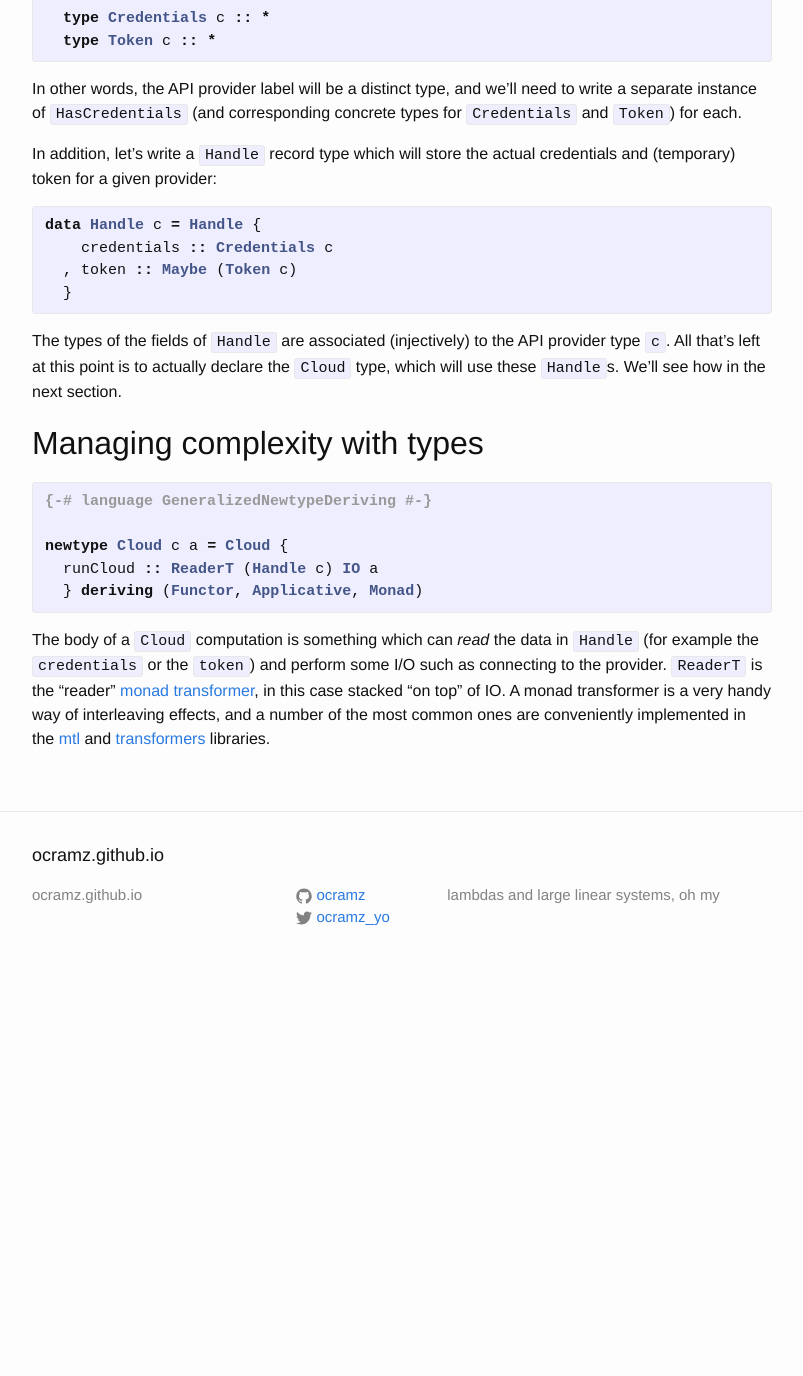
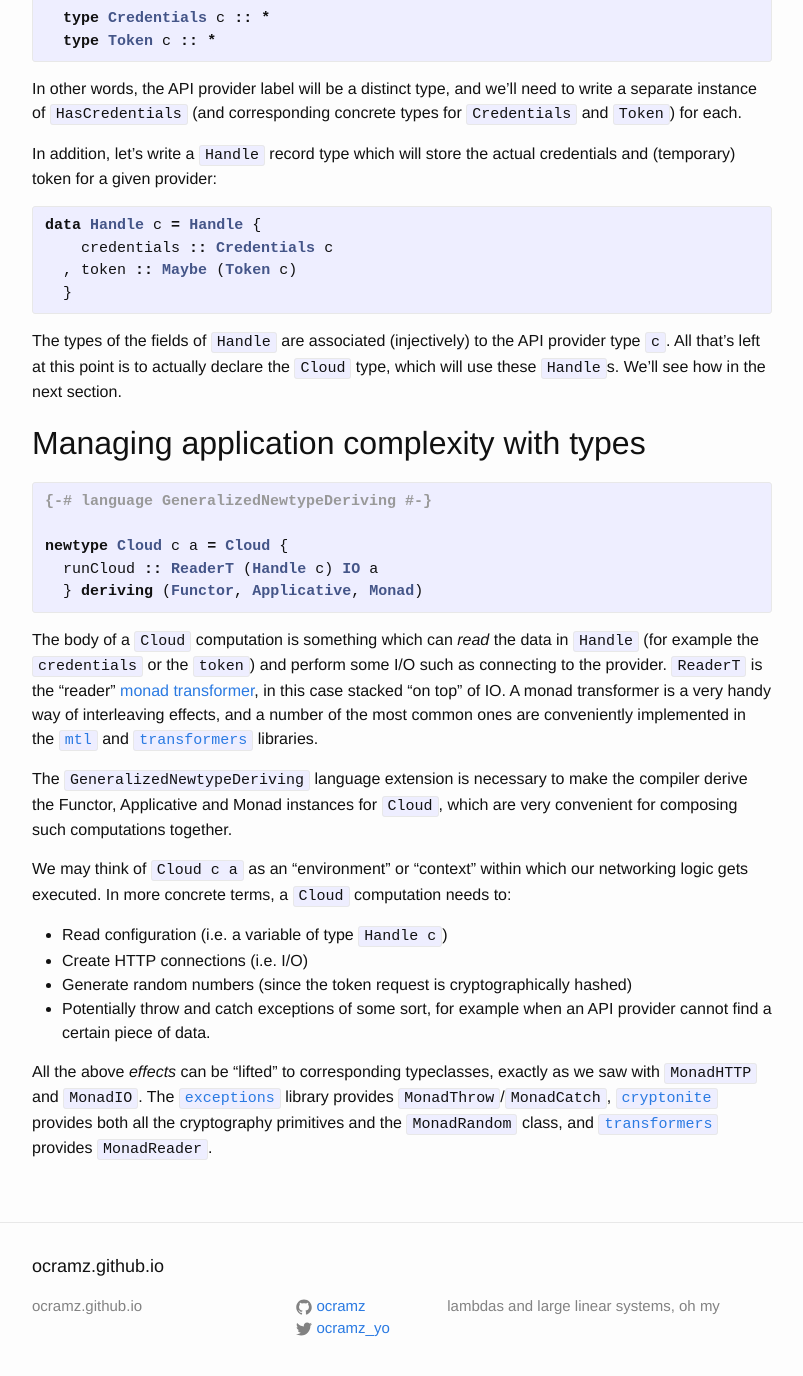
Before and after one commit to ocramz/ocramz.github.io, a Jekyll site: the page built from _posts/2017-11-30-growing-software-architecture.markdown, in a window 1280 px wide and 1400 px high, scrolled down 3621 px. Shown: the top 1376 px of the window, without its empty margins (238-1041 px from the left). Built offline with Jekyll 4.4.1, drawn with Linux system fonts in a browser that asks for light colours; before the commit the page ends 4610 px from its top, so only the background shows below that.

Commit message:
blog update

```diff
--- a/_posts/2017-11-30-growing-software-architecture.markdown
+++ b/_posts/2017-11-30-growing-software-architecture.markdown
@@ -144,8 +144,8 @@ data Handle c = Handle {
 The types of the fields of `Handle` are associated (injectively) to the API provider type `c`. All that's left at this point is to actually declare the `Cloud` type, which will use these `Handle`s. We'll see how in the next section.
 
 
-Managing complexity with types
-------------------------------
+Managing application complexity with types
+------------------------------------------
 
 {% highlight haskell %}
 {-# language GeneralizedNewtypeDeriving #-}
@@ -155,7 +155,19 @@ newtype Cloud c a = Cloud {
   } deriving (Functor, Applicative, Monad)
 {% endhighlight %}
 
-The body of a `Cloud` computation is something which can _read_ the data in `Handle` (for example the `credentials` or the `token`) and perform some I/O such as connecting to the provider. `ReaderT` is the "reader" [monad transformer](https://wiki.haskell.org/All_About_Monads#Monad_transformers), in this case stacked "on top" of IO. A monad transformer is a very handy way of interleaving effects, and a number of the most common ones are conveniently implemented in the [mtl](hackage.haskell.org/package/mtl) and [transformers](hackage.haskell.org/package/transformers) libraries.
+The body of a `Cloud` computation is something which can _read_ the data in `Handle` (for example the `credentials` or the `token`) and perform some I/O such as connecting to the provider. `ReaderT` is the "reader" [monad transformer](https://wiki.haskell.org/All_About_Monads#Monad_transformers), in this case stacked "on top" of IO. A monad transformer is a very handy way of interleaving effects, and a number of the most common ones are conveniently implemented in the [`mtl`](https://hackage.haskell.org/package/mtl) and [`transformers`](https://hackage.haskell.org/package/transformers) libraries.
+
+The `GeneralizedNewtypeDeriving` language extension is necessary to make the compiler derive the Functor, Applicative and Monad instances for `Cloud`, which are very convenient for composing such computations together.
+
+We may think of `Cloud c a` as an "environment" or "context" within which our networking logic gets executed. In more concrete terms, a `Cloud` computation needs to:
+
+- Read configuration (i.e. a variable of type `Handle c`)
+- Create HTTP connections (i.e. I/O)
+- Generate random numbers (since the token request is cryptographically hashed)
+- Potentially throw and catch exceptions of some sort, for example when an API provider cannot find a certain piece of data.
+
+All the above _effects_ can be "lifted" to corresponding typeclasses, exactly as we saw with `MonadHTTP` and `MonadIO`. The [`exceptions`](https://hackage.haskell.org/package/exceptions) library provides `MonadThrow`/`MonadCatch`, [`cryptonite`](https://hackage.haskell.org/package/cryptonite) provides both all the cryptography primitives and the `MonadRandom` class, and [`transformers`](https://hackage.haskell.org/package/transformers) provides `MonadReader`.
+
 
 
 
```
Also changed, not shown: 2 other files.
